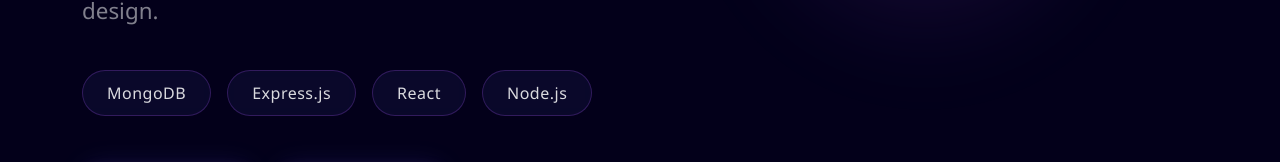
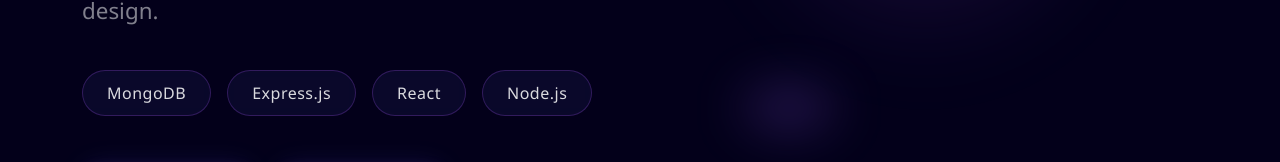
Before and after one commit to Soudip-Panja/Soudip-Portfolio, a React (Vite) app: page / in a window 1280 px wide. Shown: the part 632-794 px from the top of the page. Built offline with nearby package versions, Linux system fonts and the light colour scheme.

Commit message:
fix: Replaced the home page gif image.

```diff
--- a/src/Pages/Home.jsx
+++ b/src/Pages/Home.jsx
@@ -155,12 +155,15 @@
             <div className="col-md-6 d-flex align-items-center justify-content-center mt-5 mt-md-0">
               <div className="hero-img-container">
                 <DotLottieReact
-                  src="https://lottie.host/58753882-bb6a-49f5-a2c0-950eda1e135a/NLbpVqGegK.lottie"
+                  // src="https://lottie.host/b8662cba-b0c5-46e6-ac52-33896848370c/8aUhD0YGgC.lottie"
+                  src="https://lottie.host/cbf9f65e-20d7-40b6-a5fb-8853cf4ca060/Wl8fHwOFG6.lottie"
                   loop
                   autoplay
                   className="hero-img"
                 />
                 <div className="hero-glow"></div>
+                {/* Only for chair gif */}
+                <div className="seat-glow"></div>
               </div>
             </div>
           </div>
--- a/src/Styles.css
+++ b/src/Styles.css
@@ -436,6 +436,26 @@
   z-index: 1;
   filter: blur(40px);
   animation: pulse 6s infinite;
+}
+
+.seat-glow {
+    position: absolute;
+    top: 90%;
+    left: 25%;
+    transform: translate(-50%, -50%);
+    width: 120px;
+    height: 60px;
+
+background: radial-gradient(
+      ellipse,
+      rgba(99, 102, 241, 0.3) 0%,
+      rgba(168, 85, 247, 0.2) 40%,
+      rgba(0, 0, 0, 0) 70%
+    );
+    z-index: 1;
+    filter: blur(25px);
+    pointer-events: none;
+    animation: pulse 6s infinite;
 }
 
 @keyframes pulse {
```
